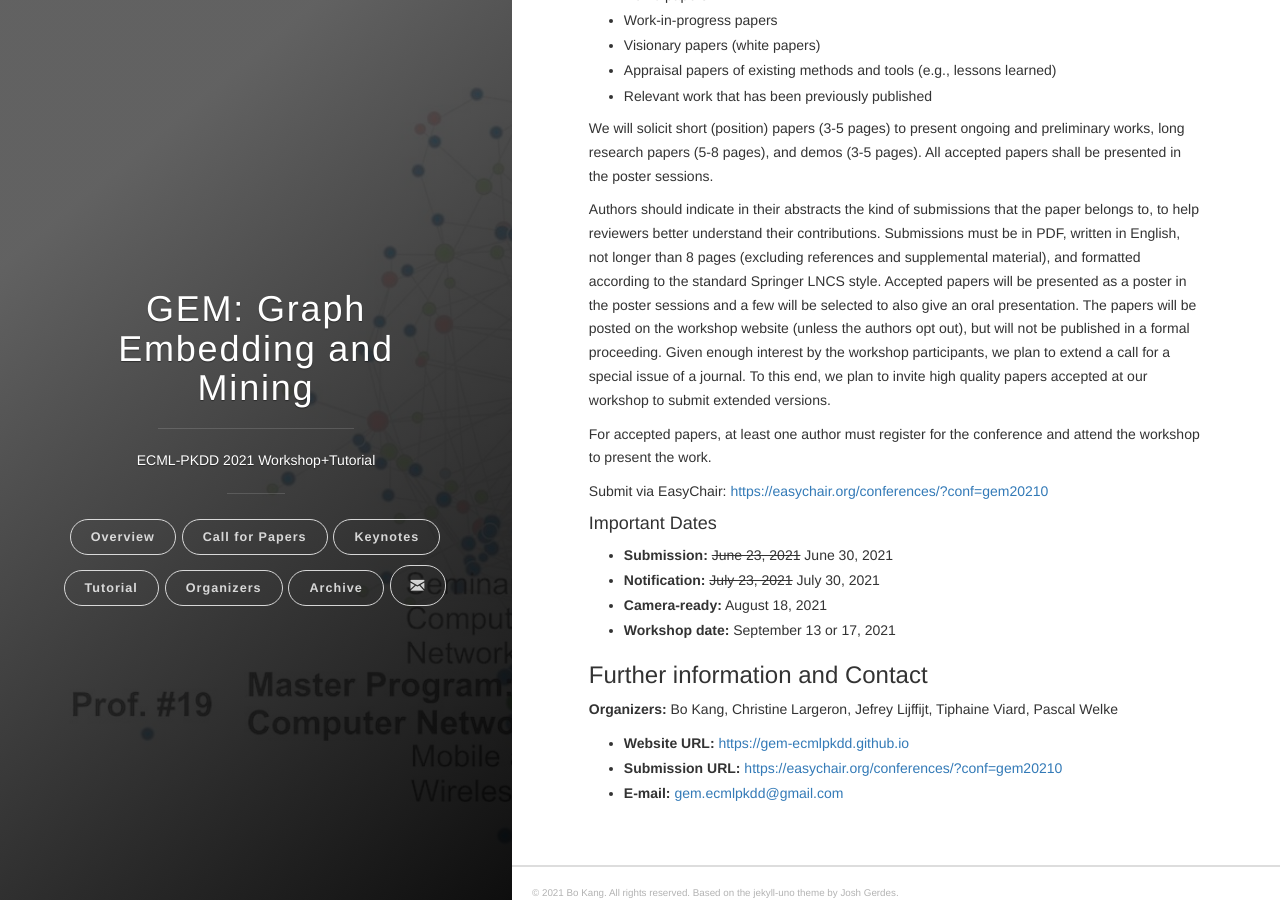
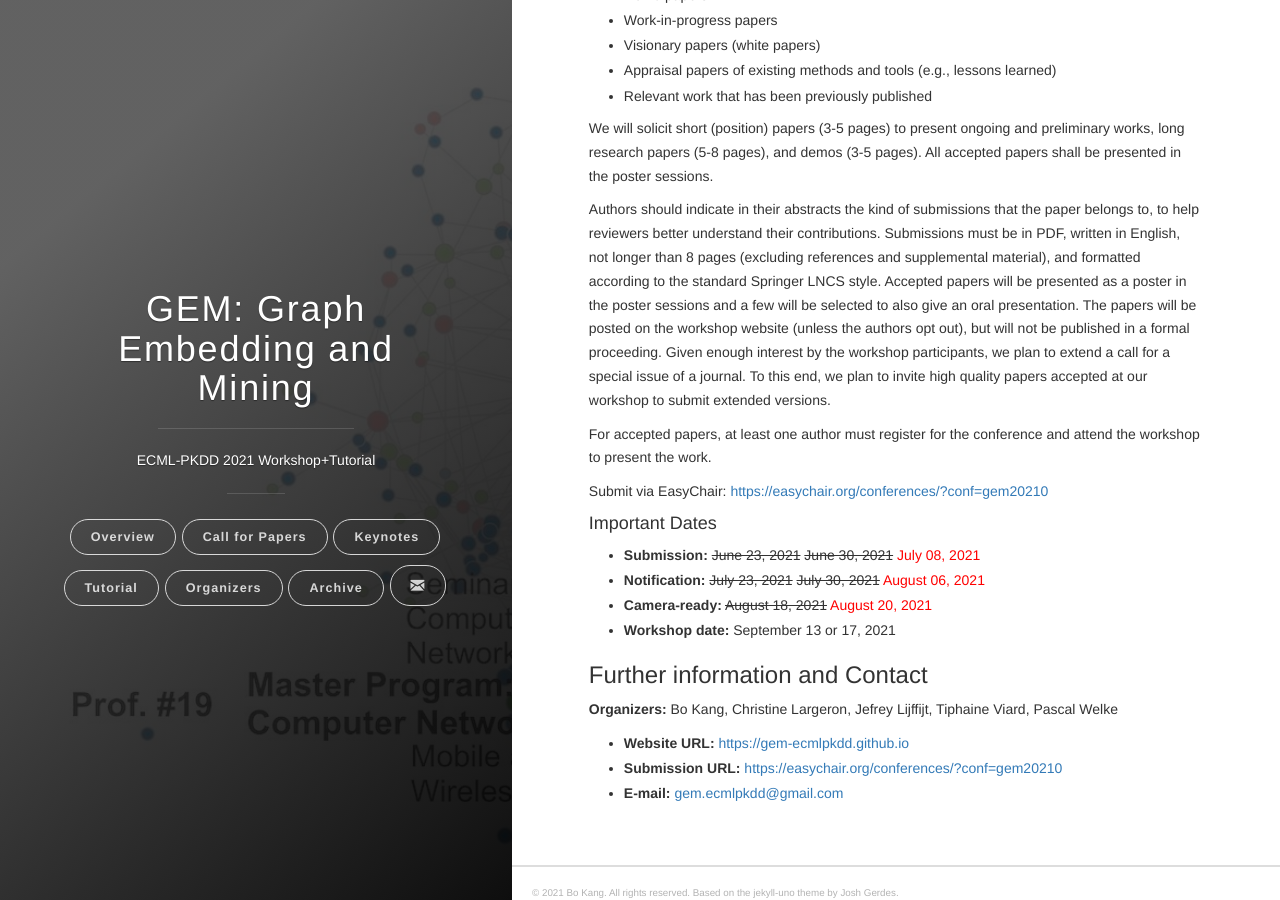
Before and after one commit to gem-ecmlpkdd/gem-ecmlpkdd.github.io, a Jekyll site: the page built from pages/cfp.md, in a window 1280 px wide and 900 px high, scrolled down 2058 px. Built offline with Jekyll 4.4.1, drawn with Linux system fonts in a browser that asks for light colours; nearby versions of some CDN libraries.

Commit message:
Update cfp.md

```diff
--- a/pages/cfp.md
+++ b/pages/cfp.md
@@ -86,9 +86,9 @@ For accepted papers, at least one author must register for the conference and at
 Submit via EasyChair: <https://easychair.org/conferences/?conf=gem20210>
 
 #### Important Dates
-- **Submission:** ~~June 23, 2021~~ June 30, 2021
-- **Notification:** ~~July 23, 2021~~ July 30, 2021
-- **Camera-ready:** August 18, 2021
+- **Submission:** ~~June 23, 2021~~ ~~June 30, 2021~~ <span style="color:red">July 08, 2021</span>
+- **Notification:** ~~July 23, 2021~~ ~~July 30, 2021~~ <span style="color:red">August 06, 2021</span>
+- **Camera-ready:** ~~August 18, 2021~~ <span style="color:red">August 20, 2021</span>
 - **Workshop date:** September 13 or 17, 2021
 
 ### Further information and Contact
```
